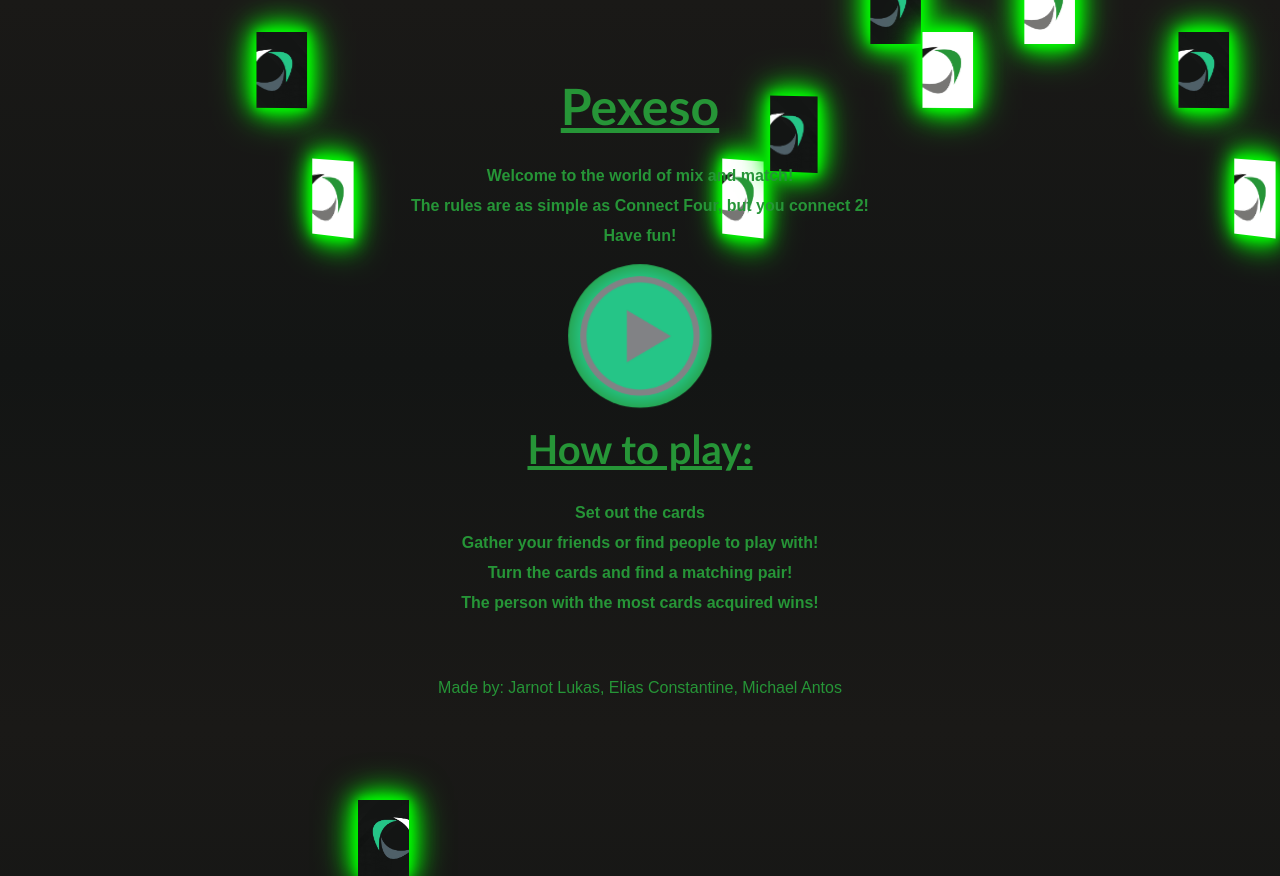
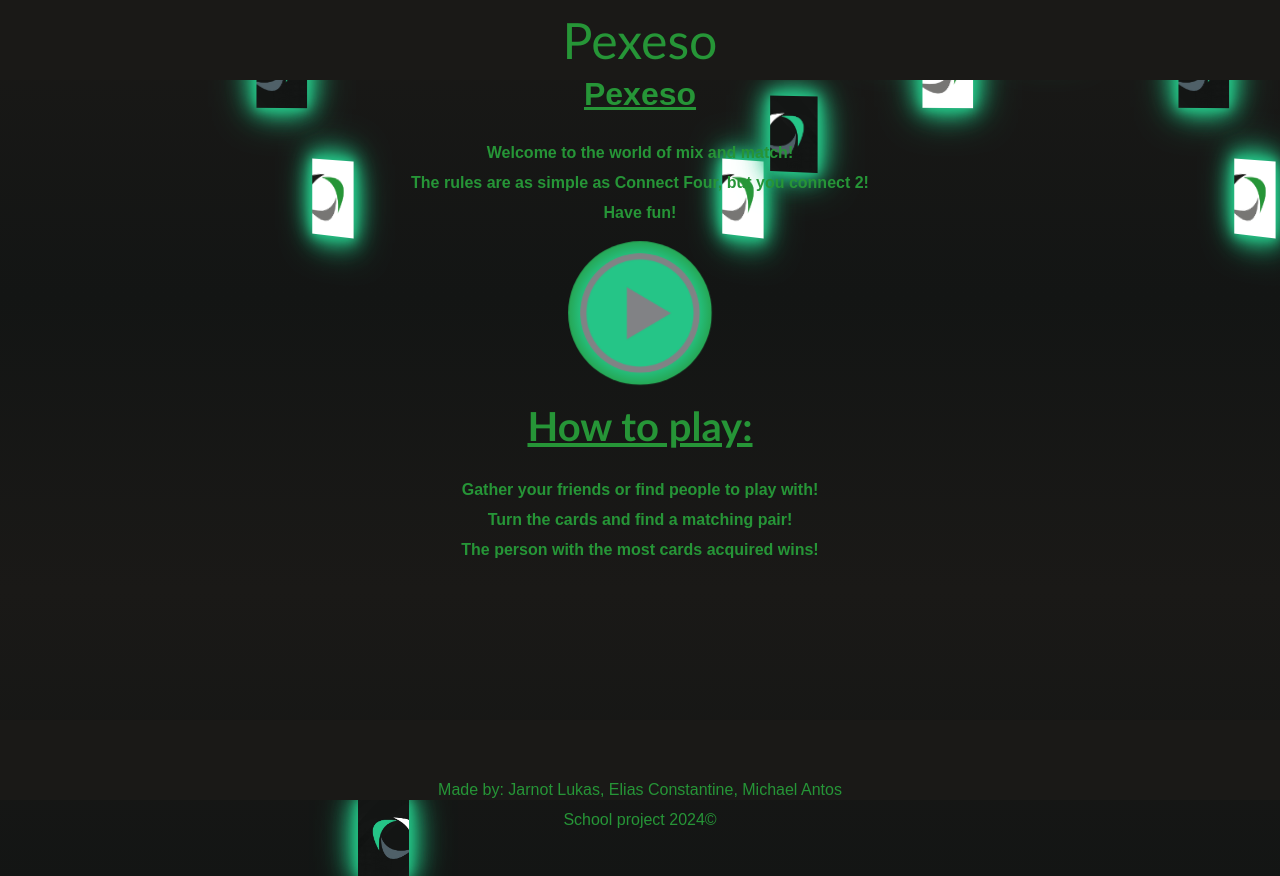
Before and after one commit to antosmichael07/Pexeso-Challenge, a website: page views/home.html in a window 1280 px wide. Drawn offline with Linux system fonts and the light colour scheme; files that its build step writes are made by us from their sources; files whose address does not match are found by name.

Commit message:
Home Reupgrade

```diff
--- a/public/stylesheets/home/style.css
+++ b/public/stylesheets/home/style.css
@@ -2,6 +2,21 @@
     margin: 0;
     padding: 0;
 }
+
+.header {
+    position: fixed;
+    top: 0;
+    width: 100%;
+    height:  10vh;
+    background-color: #1a1917;
+    color: #269537;
+    text-align: center;
+    font-size: 50px;
+    font-family: "Calibri",'Times New Roman', Times, serif;
+    z-index: 1;
+}
+
+
 
 /**********************************
 Black Remante
@@ -40,13 +55,13 @@ White Remante
 .bubbles span:nth-child(even){
     background-image: url('../../images/play/Remante.jpg');
     background-size: cover;
-    box-shadow: 0 0 10px #00ff00, 0 0 20px #00ff00, 0 0 30px #00ff00, 0 0 40px #00ff00;
+    box-shadow: 0 0 10px #25C587, 0 0 20px #25C587, 0 0 30px #25C587, 0 0 40px #25C587;
 }
 
 .bubbles span:nth-child(odd){
     background-image: url('../../images/play/RemanteWhite.jpg');
     background-size: cover;
-    box-shadow: 0 0 10px #00ff00, 0 0 20px #00ff00, 0 0 30px #00ff00, 0 0 40px #00ff00;
+    box-shadow: 0 0 10px #25C587, 0 0 20px #25C587, 0 0 30px #25C587, 0 0 40px #25C587;
 }
 
 @keyframes flip {
@@ -60,13 +75,6 @@ White Remante
 
 /*/////////////////////////////////////////////////////////////////////////*/
 
-
-.h1{
-    font-size: 50px;
-    font-family: "Calibri",'Times New Roman', Times, serif;
-    z-index: -1;
-}
-
 .h2{
     padding-top: 25px;
     font-size: 40px;
@@ -79,7 +87,7 @@ White Remante
     100% {background-color:rgba(255, 0, 0, 0); left:0px; top:0px;}
 }
 
-div1 {
+.div1 {
     position: relative;
     background-color: #43464d00;
     animation-name: text;
@@ -139,15 +147,25 @@ div1 {
     cursor: pointer;
 }
 
-.body p{
+.body p {
     line-height: 30px;
     margin: 25px;
 }
 
 .container {
-    /* CSS properties for the .container class */
-
     position: relative;
     bottom: 0;
     z-index: -1;
 }
+
+ .footer {
+    position: fixed;
+    left: 0;
+    bottom: 0;
+    width: 100%;
+    height: 10vh;
+    background-color: #1a1917;
+    color: #269537;
+    text-align: center;
+    z-index: -1;
+}
--- a/views/home.html
+++ b/views/home.html
@@ -9,6 +9,14 @@
     </head>
 
     <body class="body">
+
+        <header class="header">
+            <p class="p">
+                Pexeso
+                <br>
+            </p>
+        </header>
+
         <div class="container">
             <div class="bubbles-flip">
                 <div class="bubbles">
@@ -60,21 +68,19 @@
 
             <p class="p">
                 <strong>
-                Set out the cards <br>
                     Gather your friends or find people to play with! <br>
                     Turn the cards and find a matching pair!         <br>
                     The person with the most cards acquired wins!    <br>
                 </strong>
             </p>
-
+        </div1>
 
         <footer class="footer">
             <p class="p">
-                <br>
-                Made by: Jarnot Lukas, Elias Constantine, Michael Antos<br>
+                <br> Made by: Jarnot Lukas, Elias Constantine, Michael Antos
+                <br>                        School project 2024&copy;
             </p>
         </footer>
-    </div1>
 
     </body>
 
```
Lines whose indentation alone changed are shown as unchanged.
